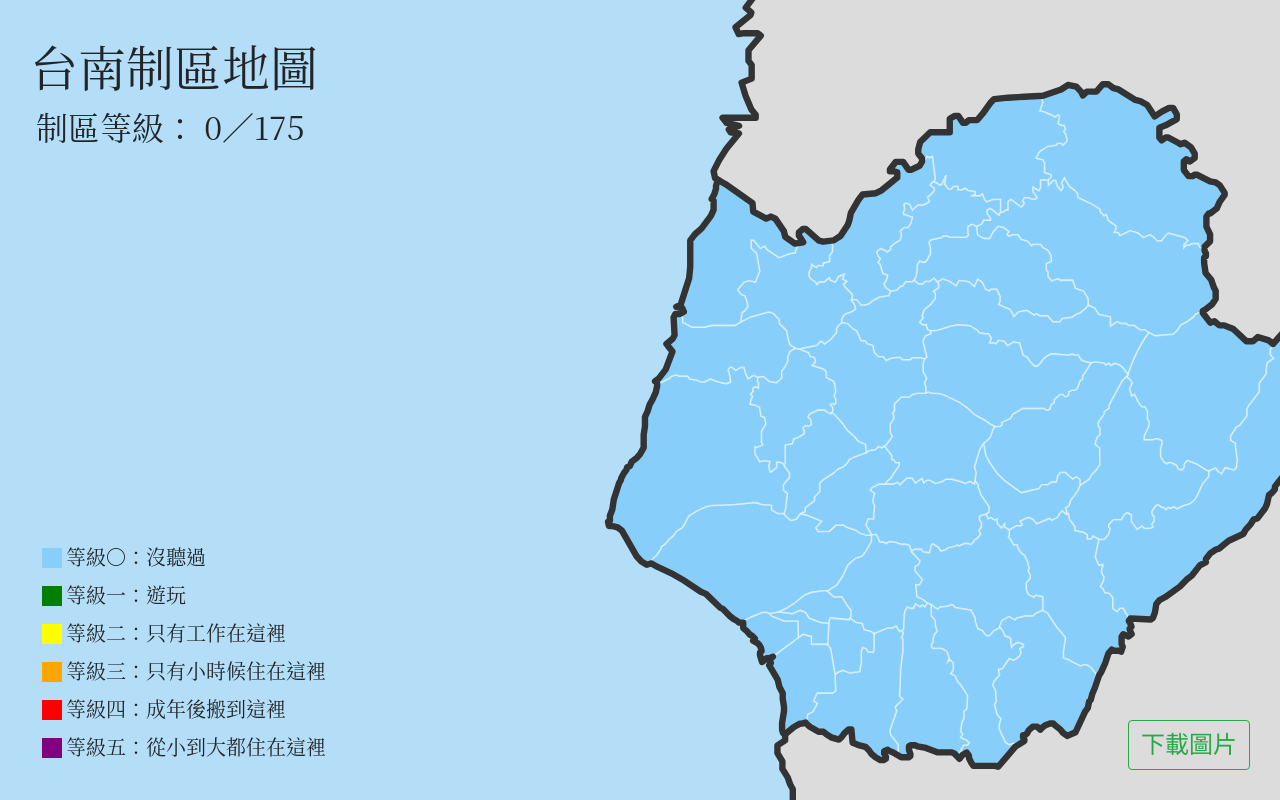
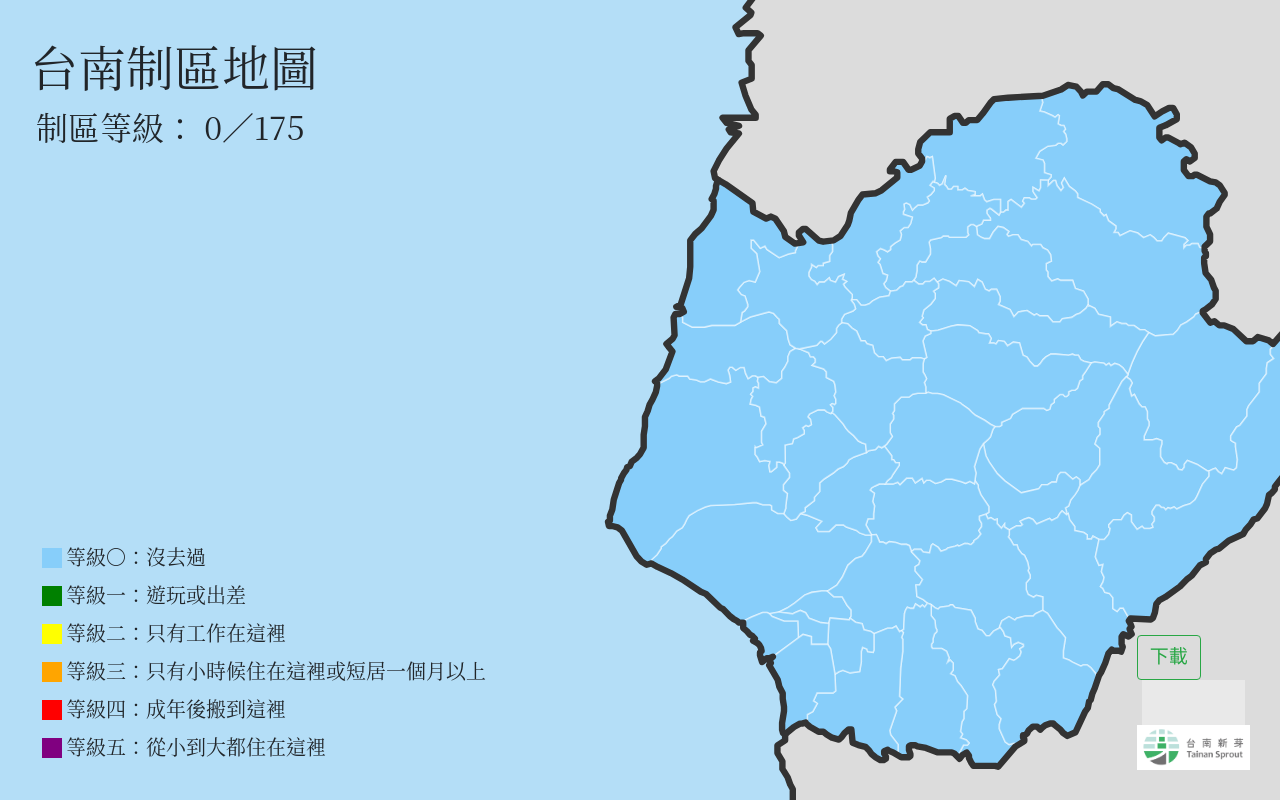
Before and after one commit to wdzeng/Tainan-Map, a plain HTML site: page index.html in a window 1280 px wide. Drawn offline with nearby package versions, Linux system fonts and the light colour scheme.

Commit message:
Completegit add *

```diff
--- a/css/main.css
+++ b/css/main.css
@@ -109,10 +109,24 @@ svg {
 }
 
 #download {
+    font-size: 19px !important;
+    font-family: "sans-serif", "微軟正黑體";
+    vertical-align: middle;
+    height: 45px;
+}
+
+#bottom {
     position: fixed;
     right: 30px;
     bottom: 30px;
-    font-size: 24px !important;
     z-index: 100;
-    font-family: "sans-serif", "微軟正黑體";
 }
+
+#fb-like {
+    padding: 9px;
+    margin-left:5px;
+    margin-right: 5px;
+    background-color: #FFFFFF60;
+    vertical-align: middle;
+    height: 45px;
+}
--- a/index.html
+++ b/index.html
@@ -12,6 +12,8 @@
 <head>
 	<meta charset="utf-8">
 	<title>台南制區地圖</title>
+	<link rel="icon" href="image/icon.png">
+
 	<link rel="stylesheet" type="text/css" href="css/main.css">
 	<link rel="stylesheet" href="https://stackpath.bootstrapcdn.com/bootstrap/4.1.1/css/bootstrap.min.css" integrity="sha384-WskhaSGFgHYWDcbwN70/dfYBj47jz9qbsMId/iRN3ewGhXQFZCSftd1LZCfmhktB"
 	 crossorigin="anonymous">
@@ -28,8 +30,25 @@
 </head>
 
 <body>
+	<!-- FB Like -->
+	<div id="fb-root"></div>
+	<script>(function (d, s, id) {
+			var js, fjs = d.getElementsByTagName(s)[0];
+			if (d.getElementById(id)) return;
+			js = d.createElement(s); js.id = id;
+			js.src = 'https://connect.facebook.net/zh_TW/sdk.js#xfbml=1&version=v3.0';
+			fjs.parentNode.insertBefore(js, fjs);
+		}(document, 'script', 'facebook-jssdk'));</script>
+
 	<canvas id="canvas" width="1200px" height="900px" style="display: none"></canvas>
-	<button id="download" type="button" class="btn btn-outline-success">下載圖片</button>
+	<div id="bottom">
+		<button id="download" type="button" class="btn btn-outline-success">下載</button>
+		<div id="fb-like" class="fb-like" data-href="https://www.facebook.com/tainansprout" data-width="200" data-layout="button_count"
+		 data-action="like" data-size="small" data-show-faces="true" data-share="false"></div>
+		<a href="https://www.facebook.com/tainansprout" target="_blank">
+			<img src="image/bar.png" height="45px" />
+		</a>
+	</div>
 	<main>
 		<div style="margin: 30px;">
 			<p id="title">台南制區地圖</p>
@@ -39,13 +58,13 @@
 	</main>
 	<div id="legend-box">
 		<p>
-			<span class="lv0 legend"></span>等級〇：沒聽過</p>
+			<span class="lv0 legend"></span>等級〇：沒去過</p>
 		<p>
-			<span class="lv1 legend"></span>等級一：遊玩</p>
+			<span class="lv1 legend"></span>等級一：遊玩或出差</p>
 		<p>
 			<span class="lv2 legend"></span>等級二：只有工作在這裡</p>
 		<p>
-			<span class="lv3 legend"></span>等級三：只有小時候住在這裡</p>
+			<span class="lv3 legend"></span>等級三：只有小時候住在這裡或短居一個月以上</p>
 		<p>
 			<span class="lv4 legend"></span>等級四：成年後搬到這裡</p>
 		<p>
--- a/js/image.js
+++ b/js/image.js
@@ -37,7 +37,7 @@ document.querySelector('#download').addEventListener('click', function () {
     ctx.textAlign = 'start';
     ctx.font = "40px 微軟正黑體"
     let colors = ['lightblue', 'green', 'yellow', 'orange', 'red', 'purple'];
-    let lgs = ['沒聽過', '遊玩', '只有工作在這裡', '小時候住在這裡', '成年後搬到這裡', '從小到大都住在這裡'];
+    let lgs = ['沒去過', '遊玩或出差', '工作住所', '幼年住所或短居', '成年住所', '從小到大都住在這裡'];
     let len = 36;
     let fsize = 40;
     let m = 6;
--- a/js/main.js
+++ b/js/main.js
@@ -34,7 +34,7 @@ $(function () {
             case 'lv2 district-border': nxtclz = 'lv3 district-border'; lv += 1; break;
             case 'lv3 district-border': nxtclz = 'lv4 district-border'; lv += 1; break;
             case 'lv4 district-border': nxtclz = 'lv5 district-border'; lv += 1; break;
-            case 'lv5 district-border': nxtclz = 'lv0 district-border'; lv -= 4; break;
+            case 'lv5 district-border': nxtclz = 'lv0 district-border'; lv -= 5; break;
         }
 
         $this.attr('class', nxtclz);
```
Also changed, not shown: image/bar.png (added), image/icon.png (added).
